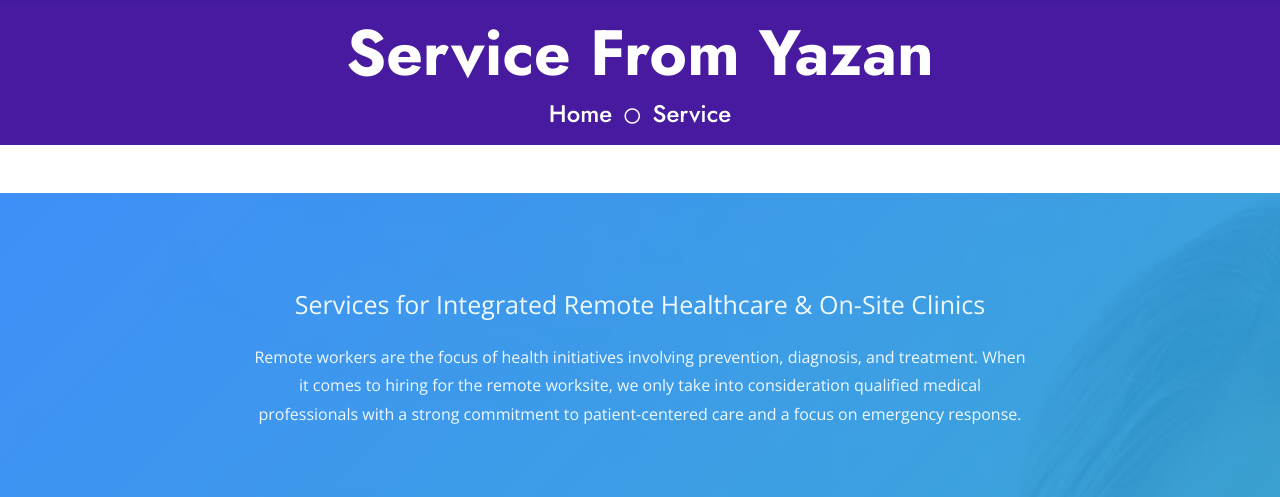
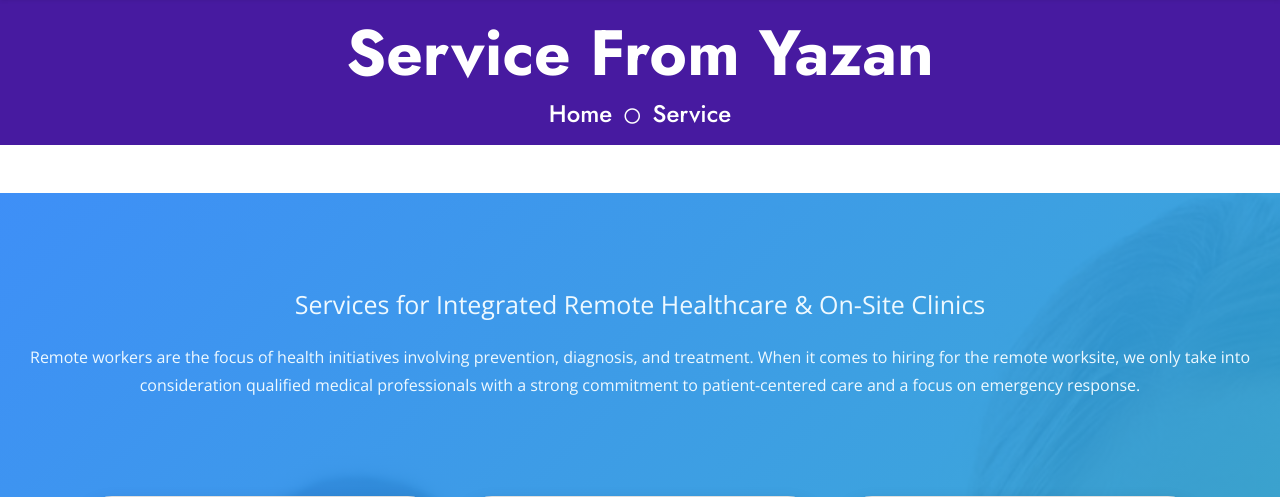
Before and after one commit to mehdi5103/Yazan_, a PHP site: page /service.html in a window 1280 px wide. Shown: the part 139-636 px from the top of the page. Run offline with PHP 8.4, Linux system fonts and the light colour scheme; some libraries are stand-ins or nearby versions.

Commit message:
Update style.css

```diff
--- a/css/style.css
+++ b/css/style.css
@@ -645,7 +645,7 @@ card-text{
   display: flex;
   flex-direction: column;
   justify-content: center;
-  width: 61%;
+
   margin-left: 5px;
   margin: auto;
   text-align: center;
```
